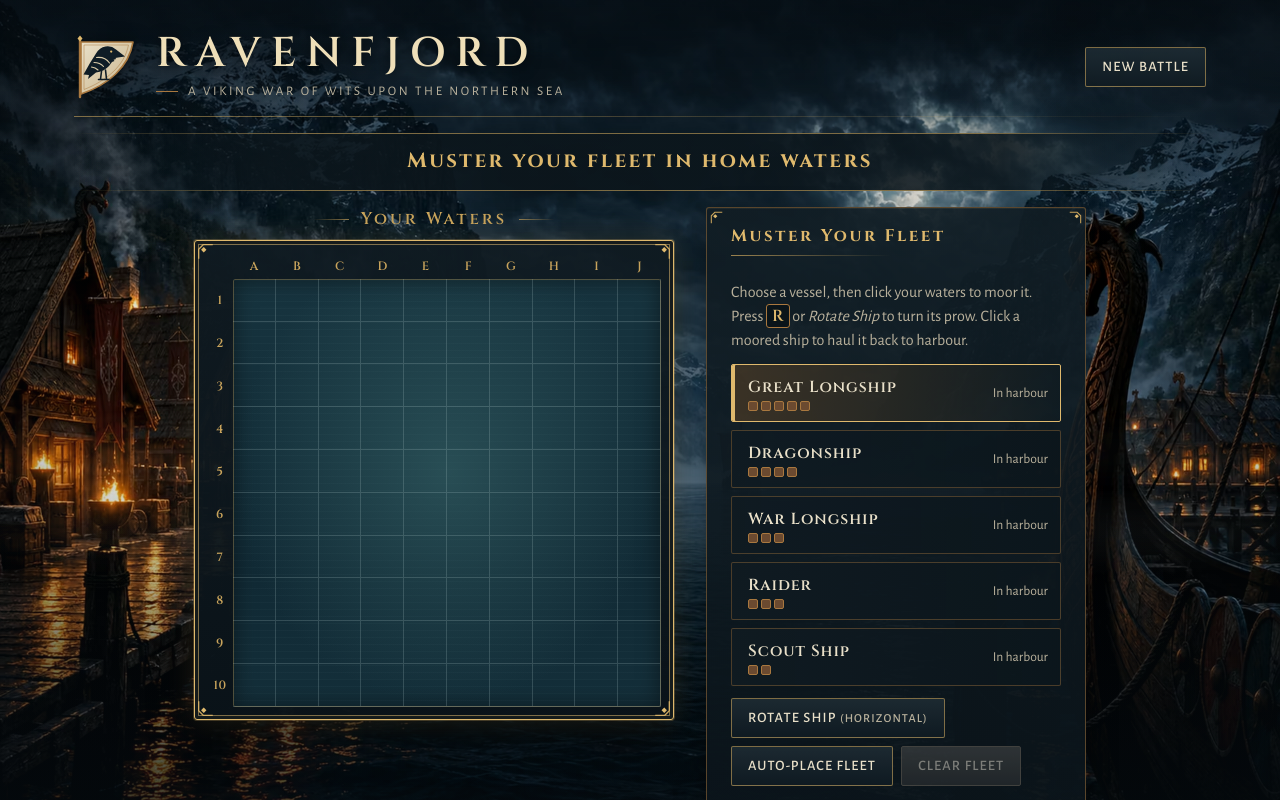
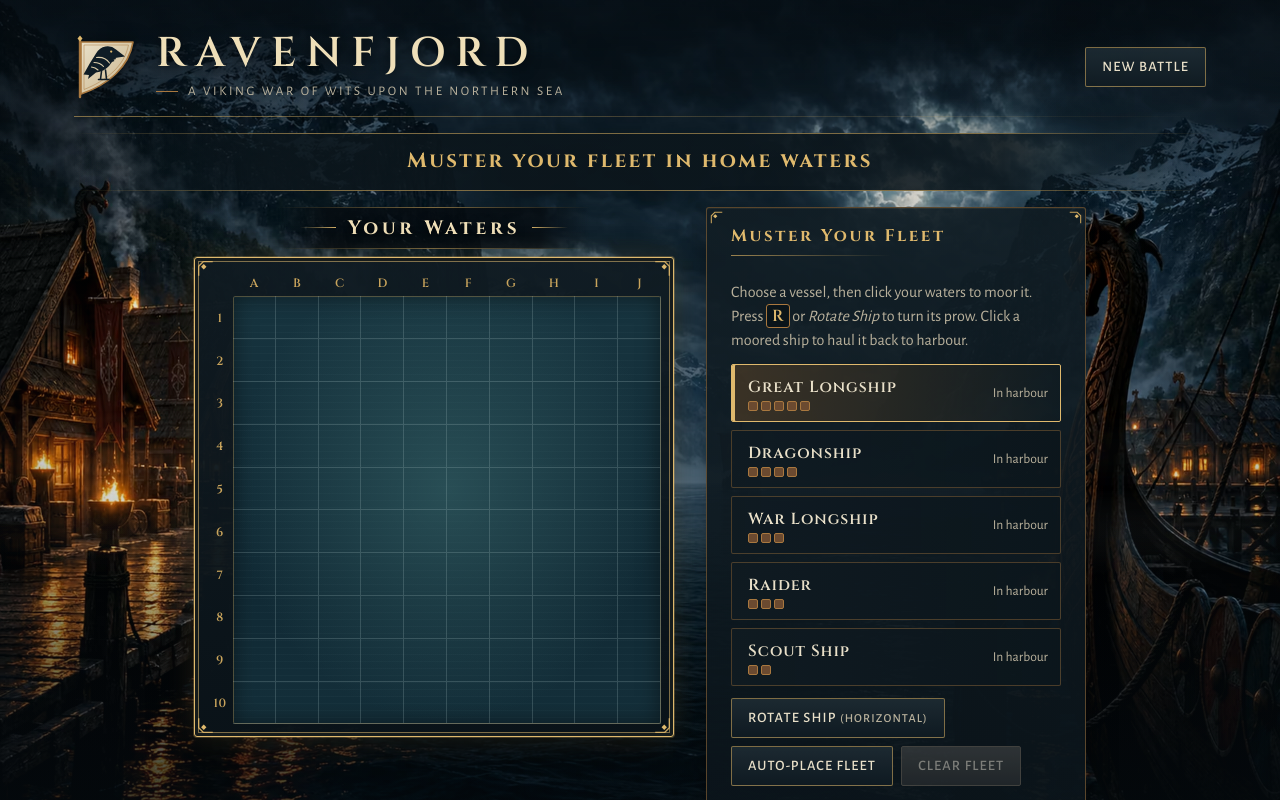
Before and after one commit to akahn23/fleet-command-battleship, a React (Vite) app: page / in a window 1280 px wide. Shown: the top 800 px of the page. Built offline with nearby package versions, Linux system fonts and the light colour scheme.

Commit message:
Make board headings legible over the harbour backdrop
Co-Authored-By: Devin AI <158243242+devin-ai-integration[bot]@users.noreply.github.com>

```diff
--- a/src/App.css
+++ b/src/App.css
@@ -19,10 +19,22 @@
   display: flex;
   align-items: center;
   gap: 12px;
-  font-size: clamp(0.85rem, 2.4vw, 1.05rem);
-  font-weight: 600;
-  letter-spacing: 0.18em;
-  color: var(--gold-muted);
+  padding: 6px 22px;
+  border-width: 1px 0;
+  border-style: solid;
+  border-image: linear-gradient(90deg, transparent, rgba(201, 164, 92, 0.6), transparent) 1;
+  background: linear-gradient(
+    90deg,
+    transparent,
+    rgba(6, 12, 17, 0.85) 16%,
+    rgba(6, 12, 17, 0.85) 84%,
+    transparent
+  );
+  font-size: clamp(0.95rem, 2.6vw, 1.2rem);
+  font-weight: 700;
+  letter-spacing: 0.2em;
+  color: #efdfb8;
+  text-shadow: 0 1px 8px rgba(0, 0, 0, 0.9);
   text-align: center;
 }
 
@@ -30,7 +42,7 @@
 .board-section h2::after {
   width: 36px;
   height: 1px;
-  background: linear-gradient(90deg, transparent, rgba(201, 164, 92, 0.7));
+  background: linear-gradient(90deg, transparent, rgba(223, 185, 109, 0.95));
   content: '';
 }
 
```
